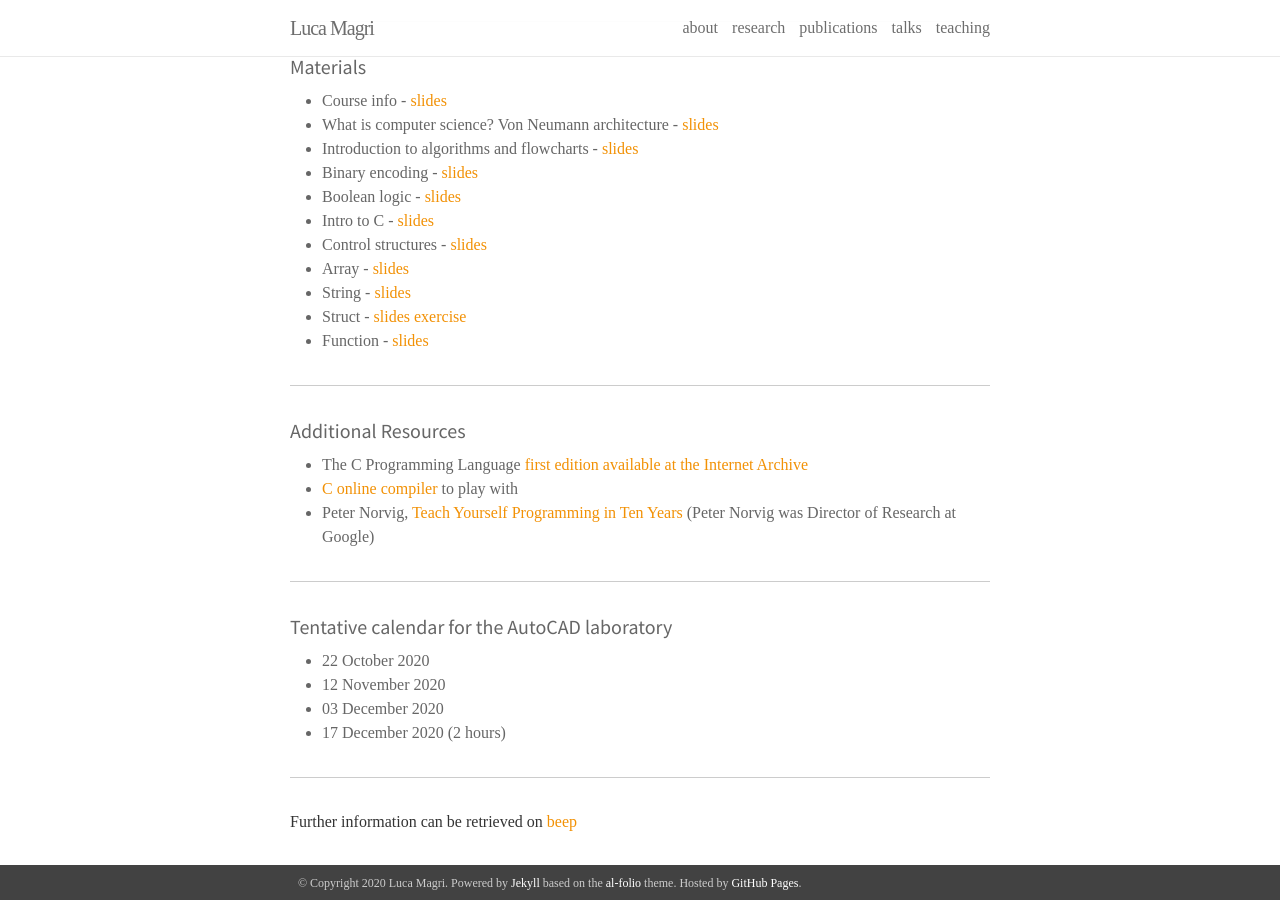
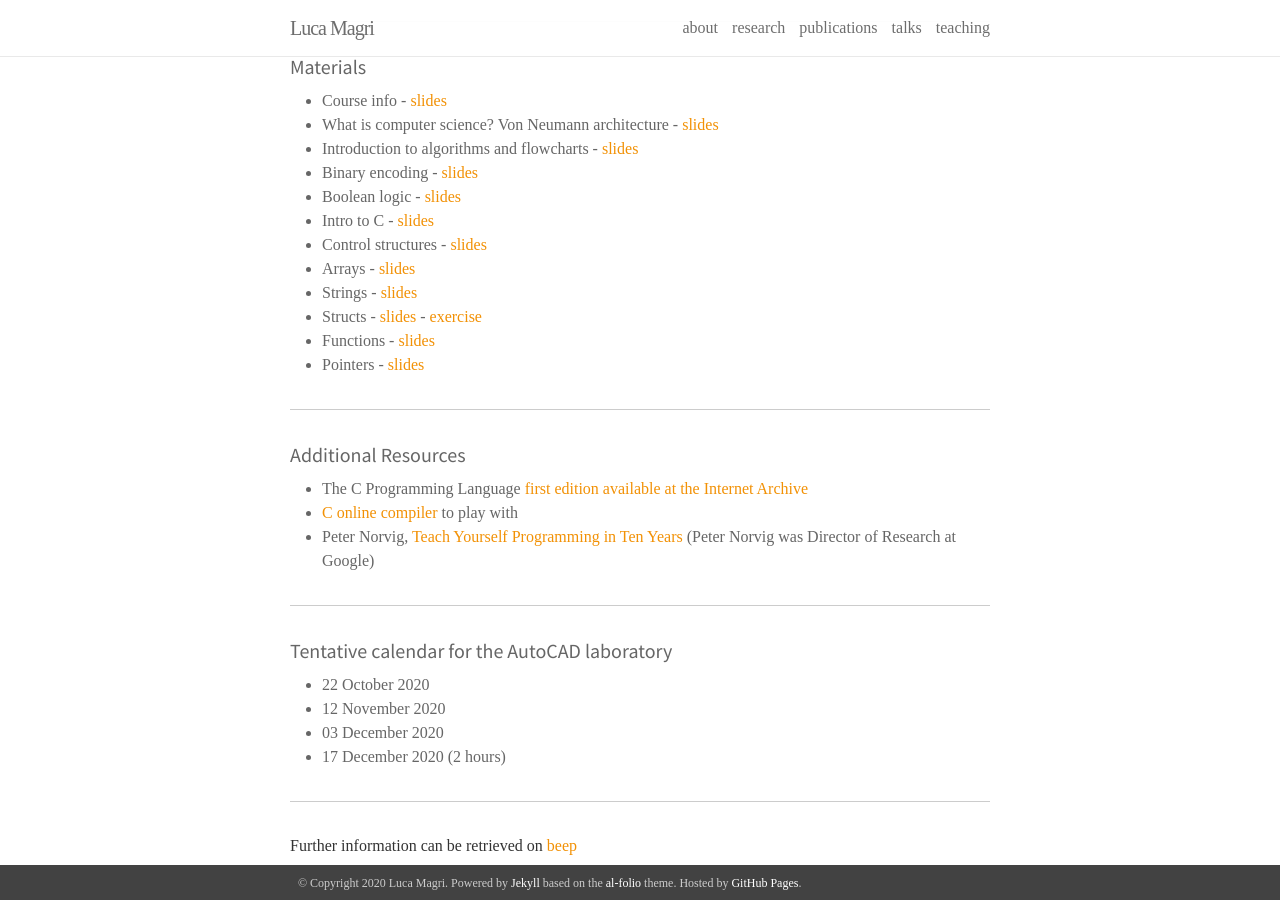
Before and after one commit to magrilu/magrilu.github.io, a Jekyll site: the page built from _pages/cs.md, in a window 1280 px wide and 900 px high, scrolled down 326 px. Built offline with Jekyll 4.4.1, drawn with Linux system fonts in a browser that asks for light colours; nearby versions of some CDN libraries; some web fonts are replaced.

Commit message:
add lecture on pointers

```diff
--- a/_pages/cs.md
+++ b/_pages/cs.md
@@ -21,10 +21,11 @@ The basic notions of computer programming (programming language, abstraction tec
  * Boolean logic - [slides][boolean]
 * Intro to C - [slides][introC]
 * Control structures - [slides][control]
-* Array - [slides][array]
-* String - [slides][string]
-* Struct - [slides][struct] [exercise][flight]
-* Function - [slides][function]
+* Arrays - [slides][array]
+* Strings - [slides][string]
+* Structs - [slides][struct] - [exercise][flight]
+* Functions - [slides][function]
+* Pointers - [slides][pointers]
 
 
 ***
@@ -64,6 +65,8 @@ Further information can be retrieved on
 [struct]:https://polimi365-my.sharepoint.com/:b:/g/personal/10755186_polimi_it/ET5Do5_ELy5IjVDHEMt4BlQBwIeD8KBmqZvUn9cv60f9Fg?e=3GZDKA
 [flight]:https://polimi365-my.sharepoint.com/:u:/g/personal/10755186_polimi_it/ESK181kMPS5PuggCQFgHR2MBIFs2CeZDDqP_z3z4IdRb7g?e=2Nh1C8
 [function]:https://polimi365-my.sharepoint.com/:b:/g/personal/10755186_polimi_it/EQjmaPxnlBhHkyO2WZMzXw0BCPvnfDRVAUtGSlEr0MEEuw?e=D3vAuc
+[pointers]:https://polimi365-my.sharepoint.com/:p:/g/personal/10755186_polimi_it/EWQLB4AGtkBFngMjQmY-3KoB3BZgDJQ64WgnTaNea_ATSQ?e=L3O2dT
+
 
 
 [book]:https://archive.org/details/TheCProgrammingLanguageFirstEdition
```
Also changed, not shown: _pages/teaching.md (+1 -1 lines).
